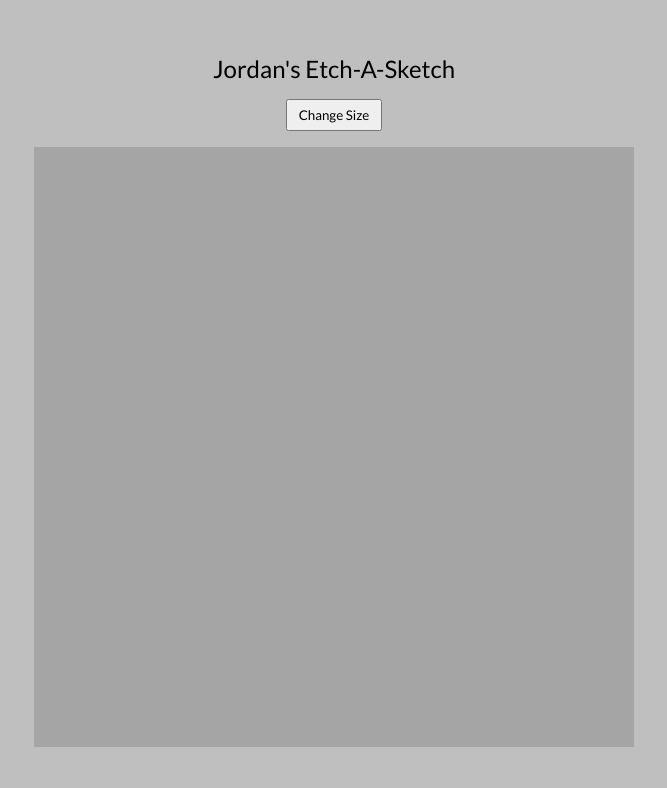
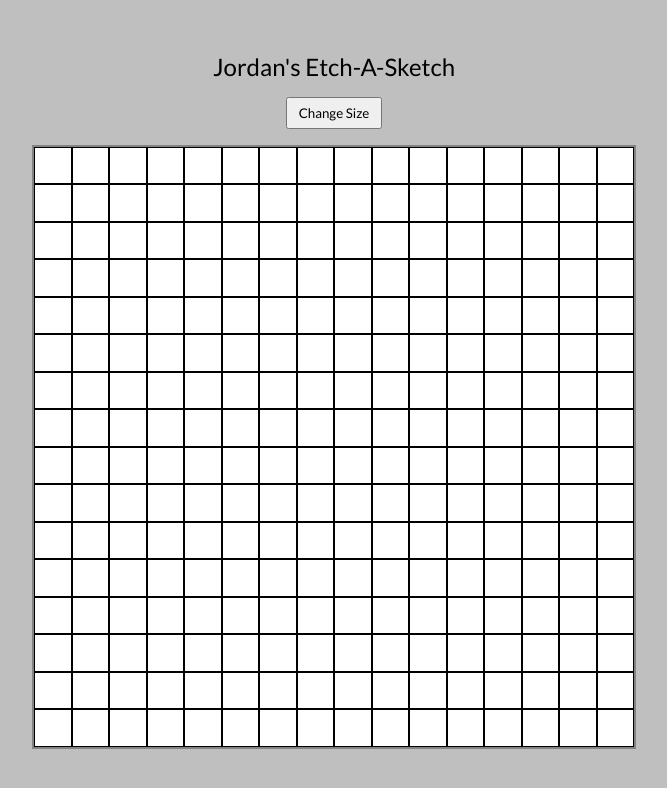
Before and after one commit to JordanBlount/etch-a-sketch, a plain HTML site: page index.html in a window 1280 px wide. Shown: the whole page, without its empty margins (306-973 px from the left). Drawn offline with Linux system fonts and the light colour scheme.

Commit message:
Add CSS grid
I am now using CSS grid which solved the problem immediately.

Flexbox did not work super well in this case.

Added a working "Cancel" button.

Add default 16 * 16 grid.

```diff
--- a/css/styles.css
+++ b/css/styles.css
@@ -33,21 +33,13 @@ body {
 
 #board {
     background-color: rgb(165 165 165);
-    /* border: 2px solid rgb(97 97 97 / 49%); */
+    border: 2px solid rgb(97 97 97 / 49%);
     width: 600px;
     height: 600px;
-    display: flex;
-    flex-wrap: wrap;
+    display: grid;
 }
 
 #board > * {
     background-color: white;
     border: 1px solid black;
-    flex: 1 0 20%;
 }
-
-/* .board-piece {
-    background-color: white;
-    border: 1px solid black;
-    flex: 1 1 100%;
-} */
--- a/scripts.js
+++ b/scripts.js
@@ -2,7 +2,7 @@ let changeBtn = document.querySelector('#change');
 let board = document.querySelector('#board');
 let currentNumSpaces = 0;
 
-// createBoard(16);
+createBoard(16);
 
 changeBtn.addEventListener('click', function() {
     createBoard(0);
@@ -14,8 +14,15 @@ function clearBoard(sqrs) {
 }
 
 function createBoard(spaces) {
+    let origNum = 0;
+    let input;
     if(spaces == 0) {
-        spaces = parseInt(window.prompt('How many squares do you want?', '16'), 10);
+        input = window.prompt('How many squares do you want?', '16');
+        if(input === "" || input === null || input === "null") {
+            return;
+        } else {
+            spaces = parseInt(input, 10);
+        }
     }
     // TODO: Check docs for how to use if statements correctly.
     if(spaces >= 100 || !Number.isInteger(spaces) || spaces <= 0) {
@@ -23,12 +30,16 @@ function createBoard(spaces) {
         createBoard(0);
         return;
     } else {
+        origNum = spaces;
         spaces = spaces * spaces;
     }
     // Checks to see if there are any pieces so they can be deleted.
     if(currentNumSpaces >= 1) {
         clearBoard(currentNumSpaces);
     }
+    let boardDiv = document.getElementById("board");
+    boardDiv.style.gridTemplateColumns = 'repeat(' + origNum + ', 1fr)';
+    boardDiv.style.gridTemplateRows = 'repeat(' + origNum + ', 1fr)';
     // All syntax needed to setup new game goes here.
     // # of new pieces, current number of pieces, board pieces array,
     // creation of new pieces
@@ -40,14 +51,18 @@ function createBoard(spaces) {
 }
 
 function createDiv() {
-    let boardDiv = document.createElement('div');
+    let square = document.createElement('div');
     // boardDiv.classList.add("board-piece");
-    boardDiv.setAttribute('class', 'board-piece');
+    square.setAttribute('class', 'board-piece');
     // boardDiv.addEventListener('mouseover', function(){
     //     piece.classList.add("hovering");
     // });
     // boardDiv.addEventListener('mouseoff', function(){
     //     piece.classList.add("colored");
     // });
-    return boardDiv;
+    return square;
 }
+
+function color() {
+    return;
+}
```
